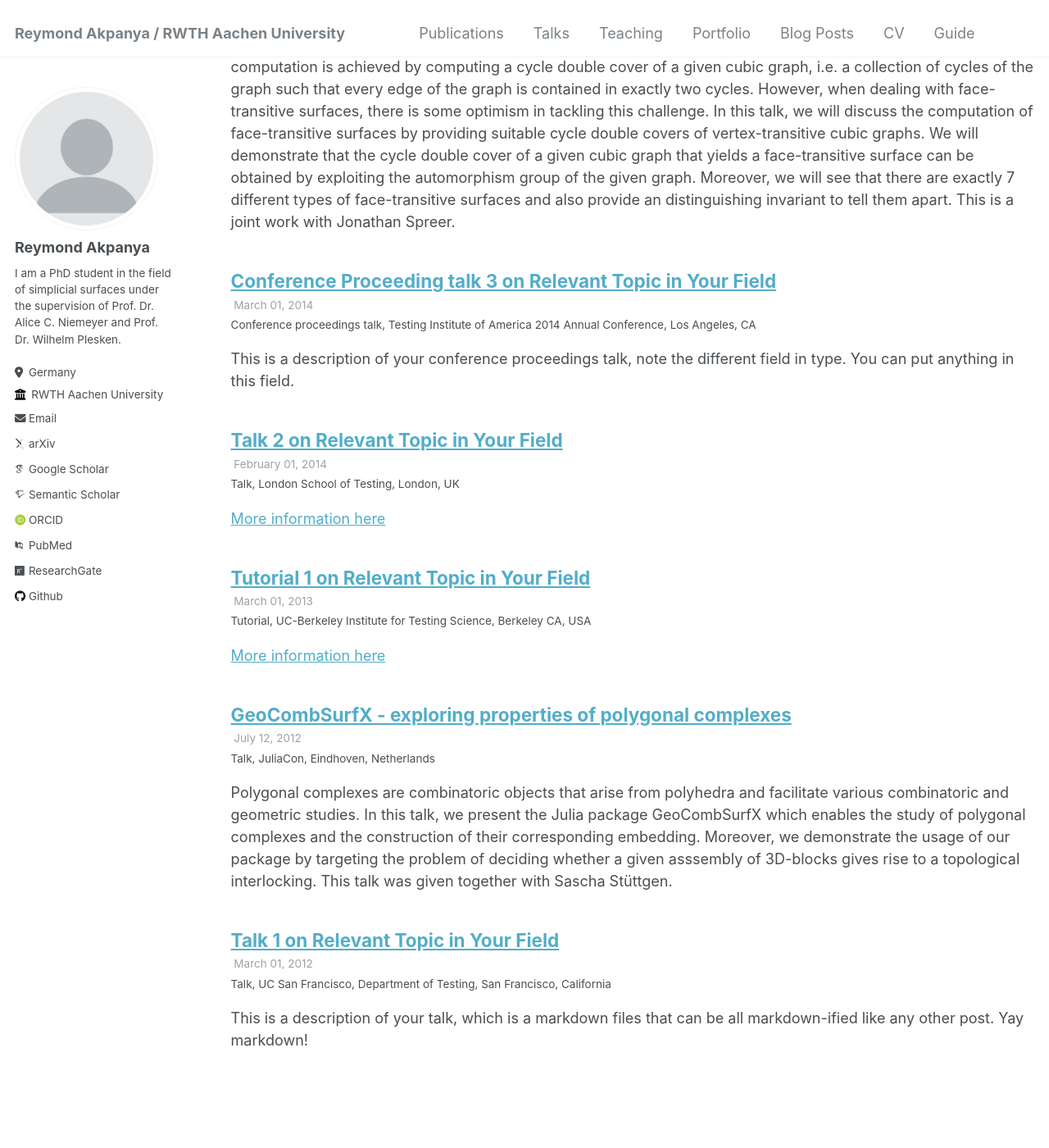
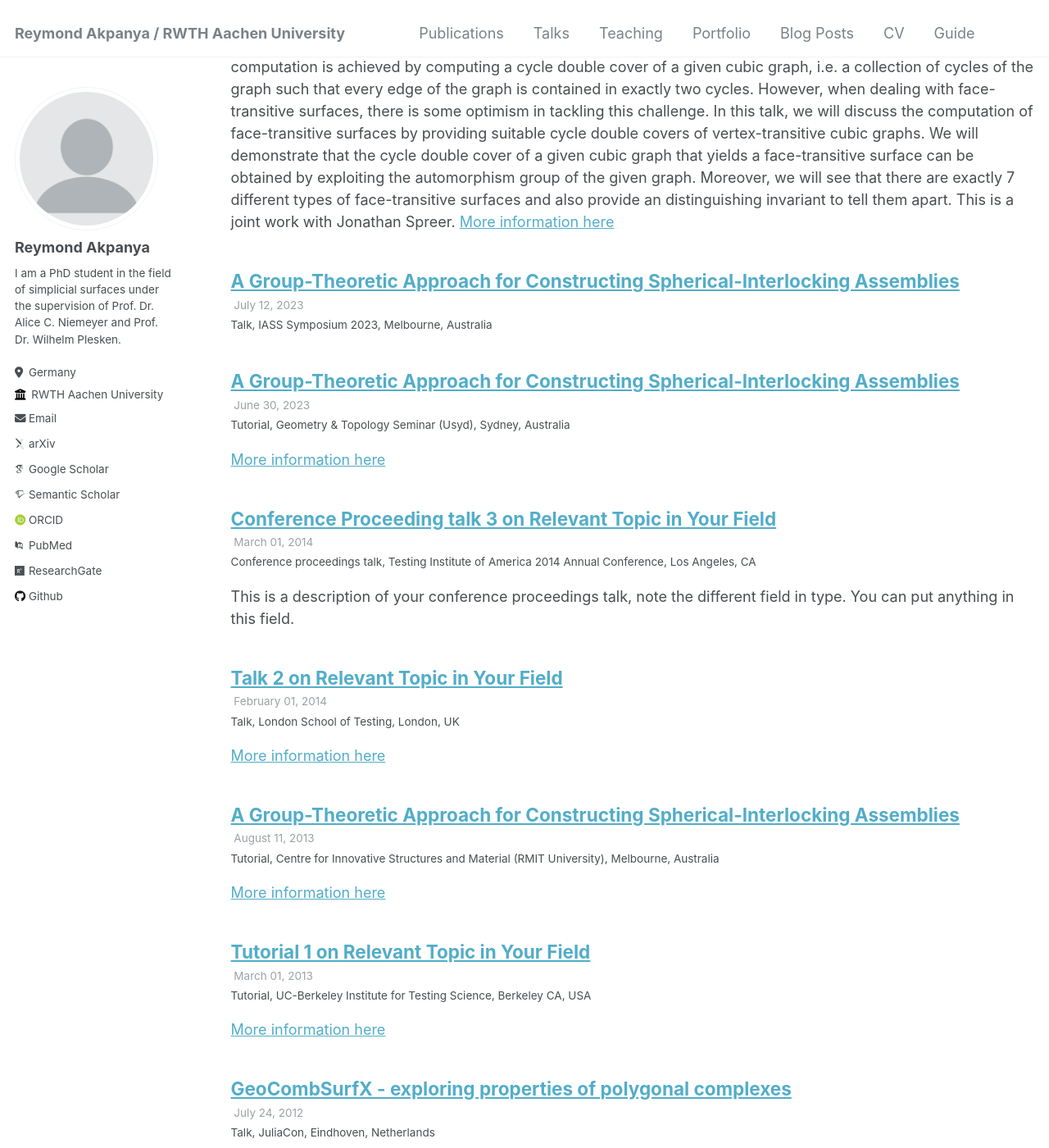
Before and after one commit to ReymondAkpanya/ReymondAkpanya.github.io, a Jekyll site: the page built from _pages/talks.html, in a window 1280 px wide and 1400 px high, scrolled down 368 px. Shown: the whole window at 82% size. Built offline with Jekyll 4.4.1, drawn with Linux system fonts in a browser that asks for light colours; some web fonts are replaced; some of the changed text lies outside the part shown.

Commit message:
new talks

```diff
--- /dev/null
+++ b/_talks/IASS2023.md
@@ -0,0 +1,9 @@
+---
+title: "A Group-Theoretic Approach for Constructing Spherical-Interlocking Assemblies"
+collection: talks
+type: "Talk"
+permalink: /talks/IASS2023
+venue: "IASS Symposium 2023"
+date: 2023-07-12
+location: "Melbourne, Australia"
+---
--- a/_talks/JuliaCon.md
+++ b/_talks/JuliaCon.md
@@ -4,9 +4,11 @@ collection: talks
 type: "Talk"
 permalink: /talks/JuliaCon
 venue: "JuliaCon"
-date: 2012-07-12
+date: 2012-07-24
 location: "Eindhoven, Netherlands"
 ---
 
 Polygonal complexes are combinatoric objects that arise from polyhedra and facilitate various combinatoric and geometric studies. In this talk, we present the Julia package GeoCombSurfX which enables the study of polygonal complexes and the construction of their corresponding embedding. Moreover, we demonstrate the usage of our package by targeting the problem of deciding whether a given asssembly of 3D-blocks gives rise to a topological interlocking.
 This talk was given together with Sascha Stüttgen.
+
+[More information here](https://pretalx.com/juliacon2024/talk/YDS7HF/)
--- /dev/null
+++ b/_talks/rmit.md
@@ -0,0 +1,11 @@
+---
+title: "A Group-Theoretic Approach for Constructing Spherical-Interlocking Assemblies"
+collection: talks
+type: "Tutorial"
+permalink: /talks/rmit
+venue: "Centre for Innovative Structures and Material (RMIT University)"
+date: 2013-08-11
+location: "Melbourne, Australia"
+---
+
+[More information here](http://exampleurl.com)
--- /dev/null
+++ b/_talks/usyd.md
@@ -0,0 +1,11 @@
+---
+title: "A Group-Theoretic Approach for Constructing Spherical-Interlocking Assemblies"
+collection: talks
+type: "Tutorial"
+permalink: /talks/usyd
+venue: "Geometry & Topology Seminar (Usyd)"
+date: 2023-06-30
+location: "Sydney, Australia"
+---
+
+[More information here](https://www.maths.usyd.edu.au/u/tillmann/2015-geometricstructures/)
```
Also changed, not shown: _talks/UAB.md (+3 -2 lines), 1 other file.
